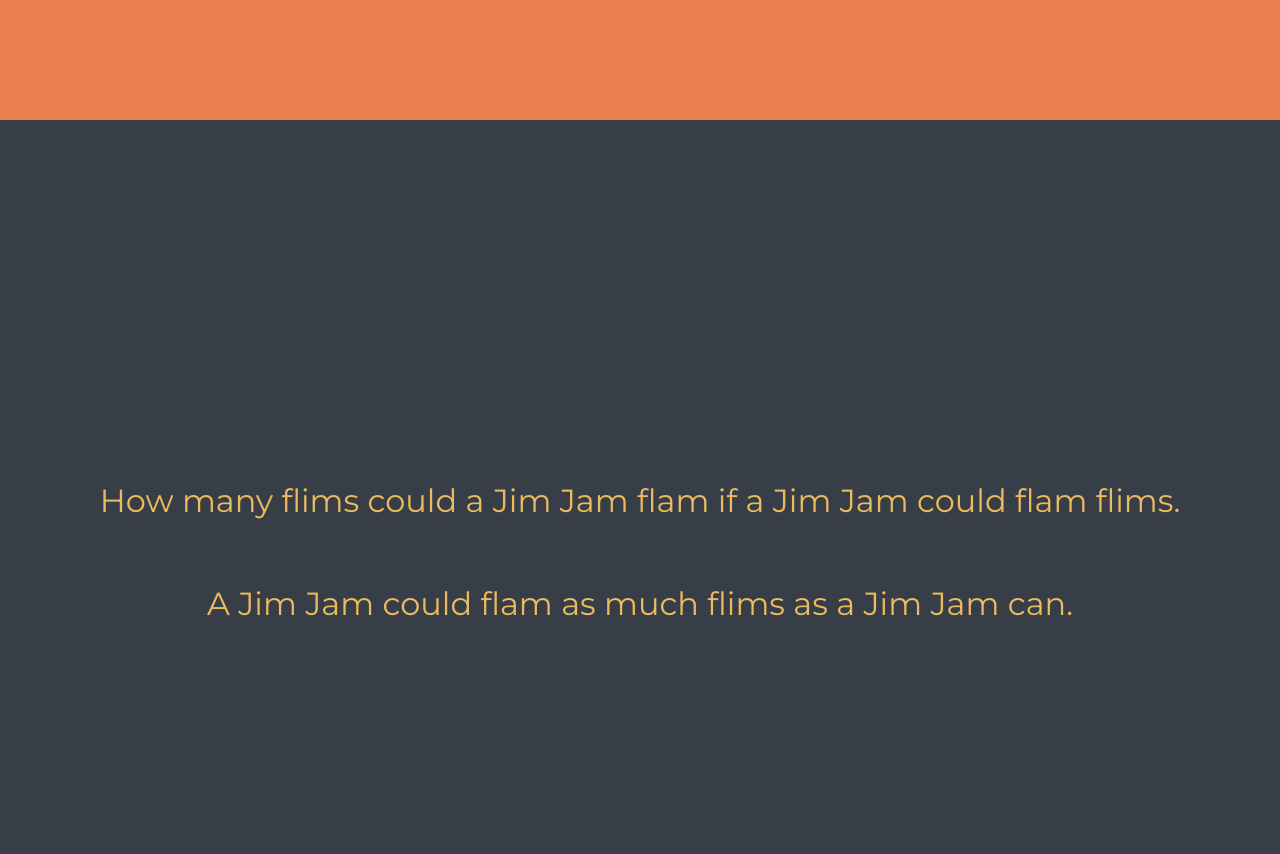
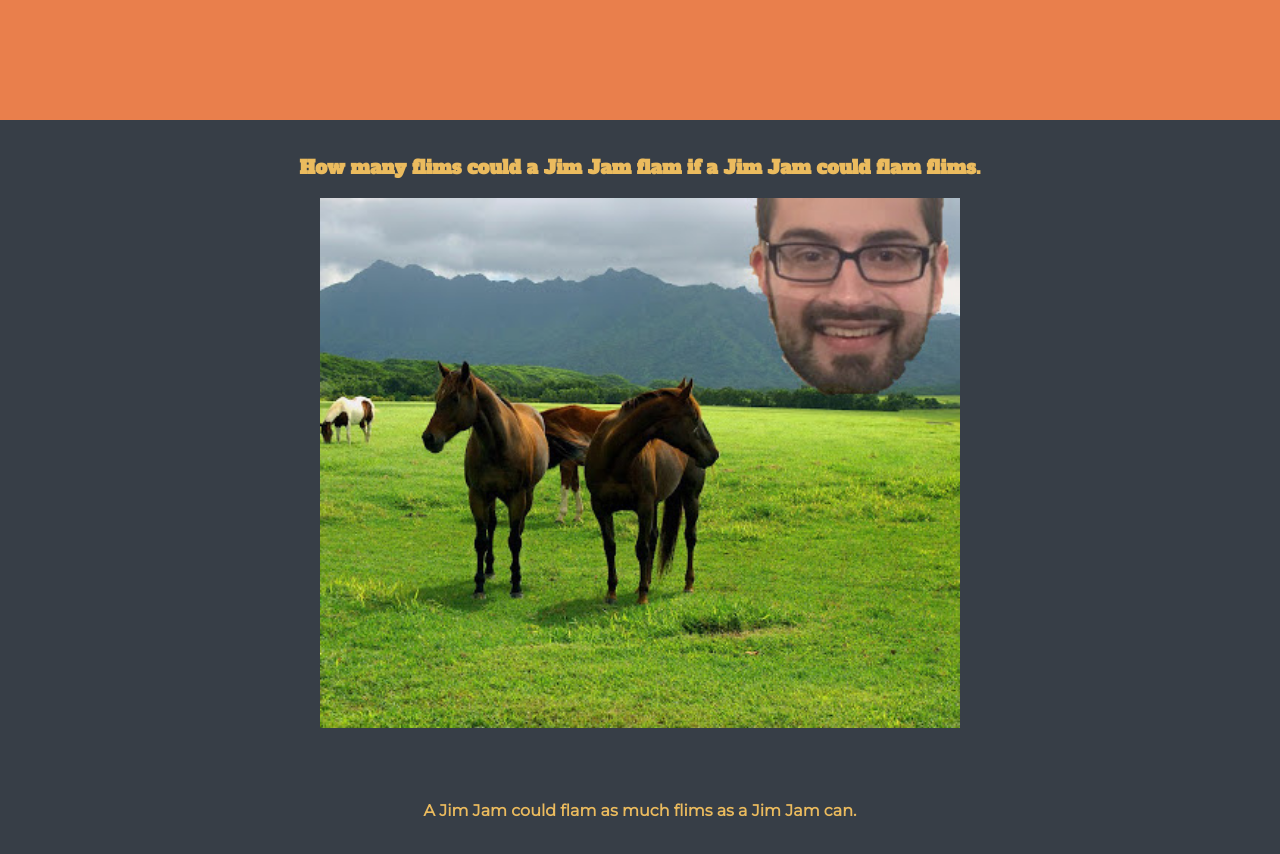
Before and after one commit to mattmatters/jimjam, a plain HTML site: page index.html in a window 1280 px wide. Shown: the part 1560-2414 px from the top of the page. Drawn offline with Linux system fonts and the light colour scheme.

Commit message:
Jimmy & horses

```diff
--- a/index.html
+++ b/index.html
@@ -33,13 +33,10 @@
             <img class="jimmy-giraffe" src="static/jimmy-squirrel.png" />
             <p>Jimmy once became a squirrel, just to drive you nuts.</p>
         </section>
-        <section id="poem" class="contain">
-            <p>
-                How many flims could a Jim Jam flam if a Jim Jam could flam flims.
-            </p>
-            <p>
-                A Jim Jam could flam as much flims as a Jim Jam can.
-            </p>
+        <section class="contain">
+            <h3>How many flims could a Jim Jam flam if a Jim Jam could flam flims.</h3>
+            <img class="jimmy-giraffe" src="static/jim-horizon.jpg" />
+            <h4>A Jim Jam could flam as much flims as a Jim Jam can.</h4>
         </section>
     </body>
 </html>
```
Also changed, not shown: static/jim-horizon.jpg (added).
